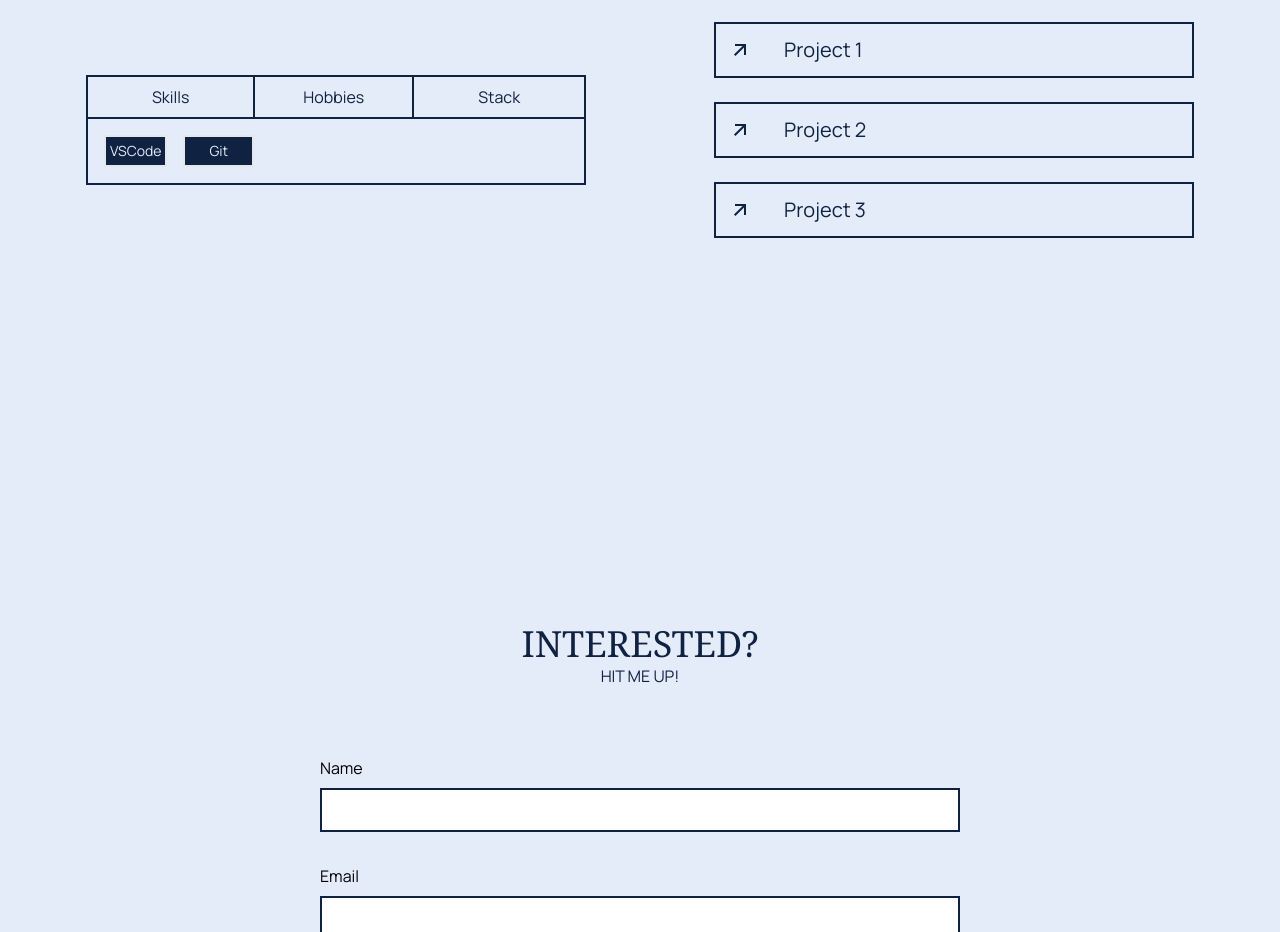
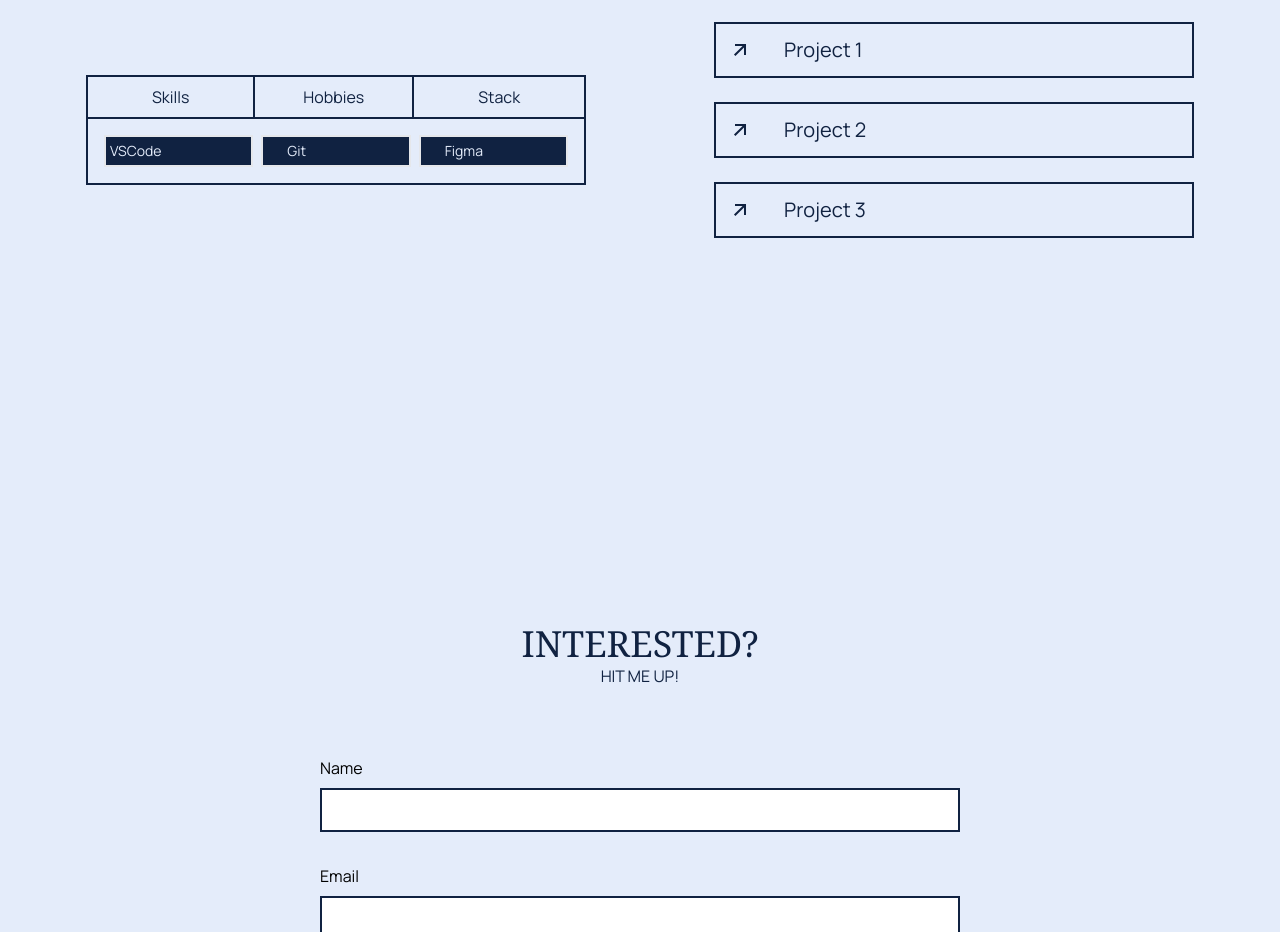
Before and after one commit to vintech05/portfolio-v1, a React (Vite) app: page / in a window 1280 px wide. Shown: the part 960-1892 px from the top of the page. Built offline with nearby package versions, Linux system fonts and the light colour scheme.

Commit message:
replacing flex w/ grid

```diff
--- a/src/components/about/About.jsx
+++ b/src/components/about/About.jsx
@@ -23,13 +23,14 @@ const About = () => {
             </div>
             <div className='p-4'>
             {show === 1 && (
-                <div id='skills-tab' className='flex flex-row gap-4'>
+                <div id='skills-tab' className='grid grid-cols-3 gap-2'>
                     <span className='bg-button-clr text-bg-clr p-1 text-sm hover:bg-bg-clr hover:text-button-clr border-2 hover:border-button-clr transition-all'>VSCode</span>
                     <span className='bg-button-clr text-bg-clr p-1 text-sm px-6 hover:bg-bg-clr hover:text-button-clr border-2 hover:border-button-clr transition-all'>Git</span>
+                    <span className='bg-button-clr text-bg-clr p-1 text-sm px-6 hover:bg-bg-clr hover:text-button-clr border-2 hover:border-button-clr transition-all'>Figma</span>
                 </div>
             )}
             {show === 2 && (
-                <div id='hobbies-tab' className='flex flex-row gap-3'>
+                <div id='hobbies-tab' className='grid grid-cols-2 gap-2'>
                     <span className='bg-button-clr text-bg-clr p-1 text-sm hover:bg-bg-clr hover:text-button-clr border-2 hover:border-button-clr transition-all'>Sleeping</span>
                     <span className='bg-button-clr text-bg-clr p-1 text-sm hover:bg-bg-clr hover:text-button-clr border-2 hover:border-button-clr transition-all'>Movies</span>
                 </div>
```
